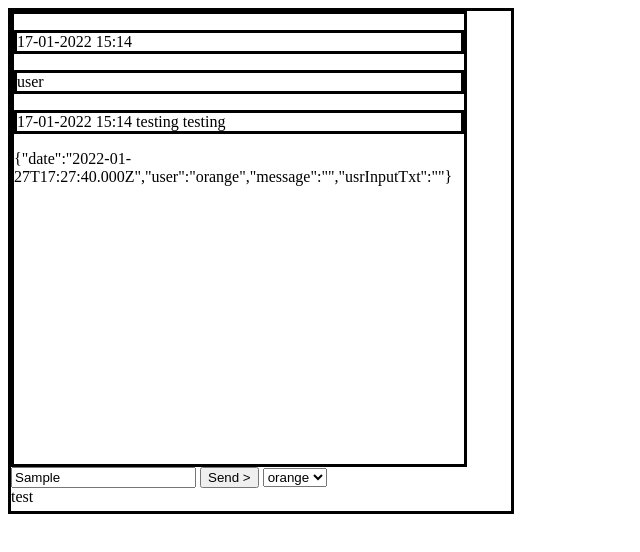
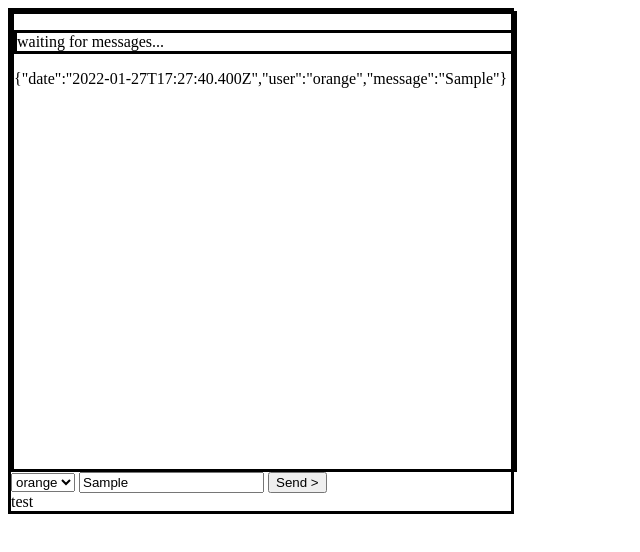
Before and after one commit to crisxh/chat_with_yourself, a plain HTML site: page index.html in a window 1280 px wide. Both pictures are taken after typing "Sample" into the empty fields and a click on the button "Send >". Shown: the whole page, without its empty margins (0-640 px from the left). Drawn offline with Linux system fonts and the light colour scheme.

Commit message:
date, username, and message outputs to log when send is clicked.

```diff
--- a/index.html
+++ b/index.html
@@ -11,18 +11,19 @@
         <main>
             <div id="chatBox">
                 <div id="chatLog">
-                  <p id="logDate">17-01-2022 15:14 </p> <p id="username">user</p> <p> 17-01-2022 15:14 testing testing</p>
+                 <p>waiting for messages...</p>
                 </div>
 
                 <div id="inputContainer">
+                    <select id="userSelect">
+                        <option id="orange">orange</option>
+                        <option id="purple">purple</option>
+                        <option id=green">green</option>
+                        <option id="yellow">yellow</option>
+                    </select>
                     <input id="chatInput" type="text">
                     <button id="send">Send ></button>
-                    <select id="userSelect">
-                        <option>orange</option>
-                        <option>purple</option>
-                        <option>green</option>
-                        <option>yellow</option>
-                    </select>
+
                     <div id="userImgIco">test</div>
 
                 </div>
--- a/script.js
+++ b/script.js
@@ -1,4 +1,5 @@
 let usrInput=document.getElementById("chatInput");
+
 
 let usrInputTxt=usrInput.value;
 
@@ -26,6 +27,8 @@ sendBtn.addEventListener("click",function(){
 
     let msgStr=JSON.stringify(logMsg);
     console.log(msgStr);
+    msg=document.createElement("p");
+    msg.id=""
     logBox.innerHTML+=msgStr+"<br>";
 
 
@@ -35,11 +38,28 @@ sendBtn.addEventListener("click",function(){
 function updateLogMsg(){
 
     logMsg.date=new Date();
-    console.log(logMsg.date);
+   // console.log(logMsg.date);
+    logMsg.user = document.getElementById("userSelect").value;
 
-     logMsg.user = document.getElementById("userSelect").value;
+    logMsg.message=usrInput.value;
 
-     logMsg.usrInputTxt=usrInput.value;
+
+
+
 };
 
-setInterval(updateLogMsg,1000);
+setInterval(updateLogMsg,100);
+
+/* function updateMsgTxt(){
+    logMsg.message=usrInputTxt;
+    console.log(logMsg.message);
+    console.log(usrInputTxt)
+
+}
+
+usrInput.addEventListener("click",updateMsgTxt); */
+
+function usrColor(){
+    let usrColor=document.getElementById(userName.id);
+    console.log(usrColor);
+}
--- a/style.css
+++ b/style.css
@@ -8,8 +8,8 @@
 
 #chatLog{
     border:solid;
-    height: 90%;
-    width: 90%;
+    height: 100%;
+    width: 100%;
 }
 
 #chatLog>p{
```
